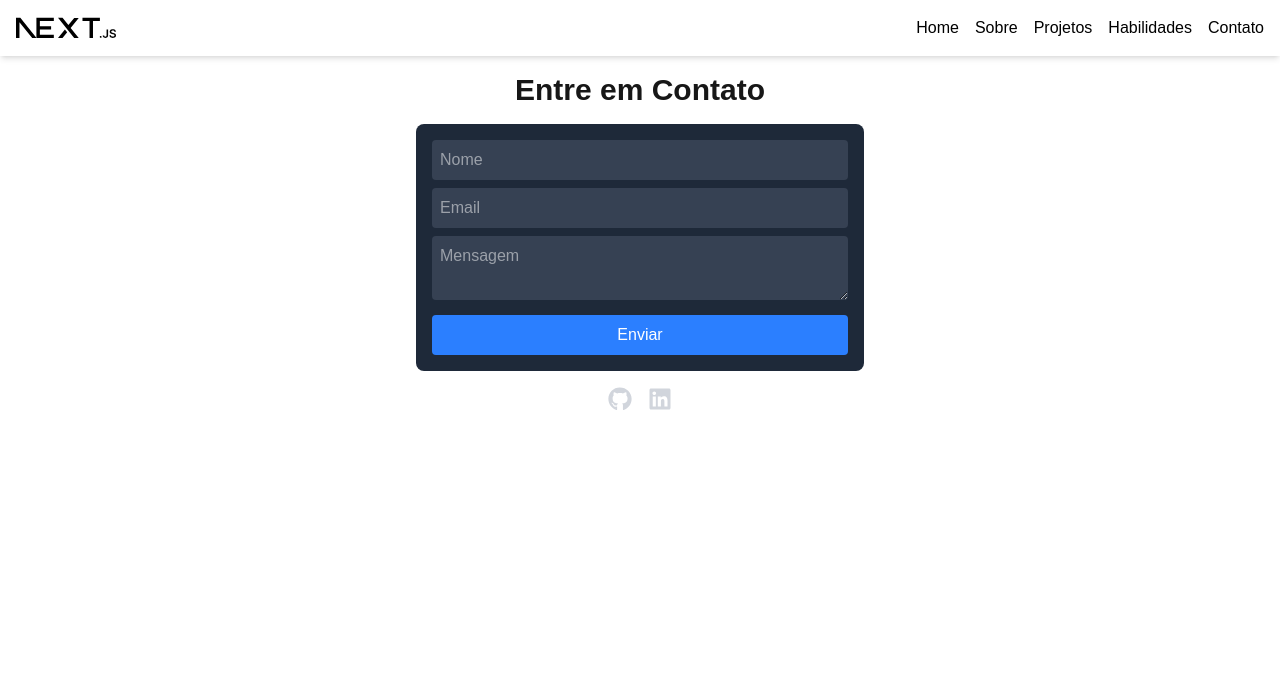
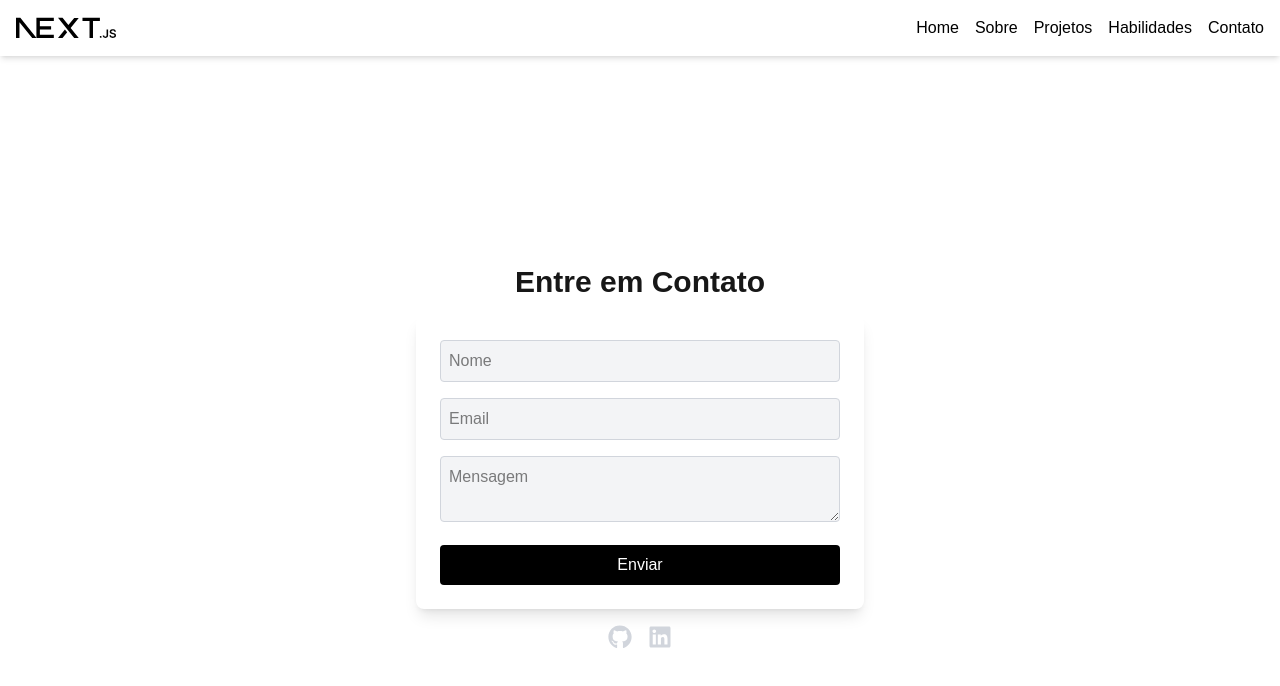
Before and after one commit to lucasilmor/portfolio, a Next.js app: page /contact in a window 1280 px wide. Shown: the top 686 px of the page. Built offline with nearby package versions, Linux system fonts and the light colour scheme.

Commit message:
estilizacao para skills e contato

```diff
--- a/app/contact/page.jsx
+++ b/app/contact/page.jsx
@@ -1,14 +1,14 @@
 import { FaGithub, FaLinkedin } from 'react-icons/fa';
 
+const Contact = () => (
+    <main className="flex flex-col items-center justify-center min-h-screen p-4">
+      <h1 className="text-3xl font-bold mb-4">Entre em Contato</h1>
 
-const Contact = () => (
-    <main className="flex flex-col items-center p-4">
-      <h1 className="text-3xl font-bold mb-4">Entre em Contato</h1>
-      <form className="w-full max-w-md bg-gray-800 p-4 rounded-lg text-white">
-        <input className="w-full p-2 mb-2 bg-gray-700 rounded" type="text" placeholder="Nome" required />
-        <input className="w-full p-2 mb-2 bg-gray-700 rounded" type="email" placeholder="Email" required />
-        <textarea className="w-full p-2 mb-2 bg-gray-700 rounded" placeholder="Mensagem" required />
-        <button className="w-full p-2 bg-blue-500 rounded">Enviar</button>
+      <form className="w-full max-w-md bg-white p-6 rounded-lg shadow-lg text-black">
+        <input className="w-full p-2 mb-4 bg-gray-100 border border-gray-300 rounded" type="text" placeholder="Nome" required />
+        <input className="w-full p-2 mb-4 bg-gray-100 border border-gray-300 rounded" type="email" placeholder="Email" required />
+        <textarea className="w-full p-2 mb-4 bg-gray-100 border border-gray-300 rounded" placeholder="Mensagem" required />
+        <button className="w-full p-2 bg-black text-white rounded ">Enviar</button>
       </form>
 
       <div className="flex space-x-4 mt-4">
--- a/app/skills/page.jsx
+++ b/app/skills/page.jsx
@@ -1,6 +1,7 @@
 const Skills = () => (
-  <main className="p-4">
-    <h1 className="text-3xl font-bold">Minhas Habilidades</h1>
+  <main className="flex flex-col items-center justify-center min-h-screen  p-4">
+    <div className="w-full max-w-2xl bg-white p-6 rounded-lg shadow-lg text-black">
+      <h1 className="text-3xl font-bold mb-4">Minhas Habilidades</h1>
       <ul className="list-disc pl-6 mt-2">
         <li>JavaScript (ES6+)</li>
         <li>React.js & Next.js</li>
@@ -14,6 +15,7 @@ const Skills = () => (
         <li>Bootstrap</li>
         <li>WordPress</li>
       </ul>
+    </div>
   </main>
 );
 
```
Lines whose indentation alone changed are shown as unchanged.
